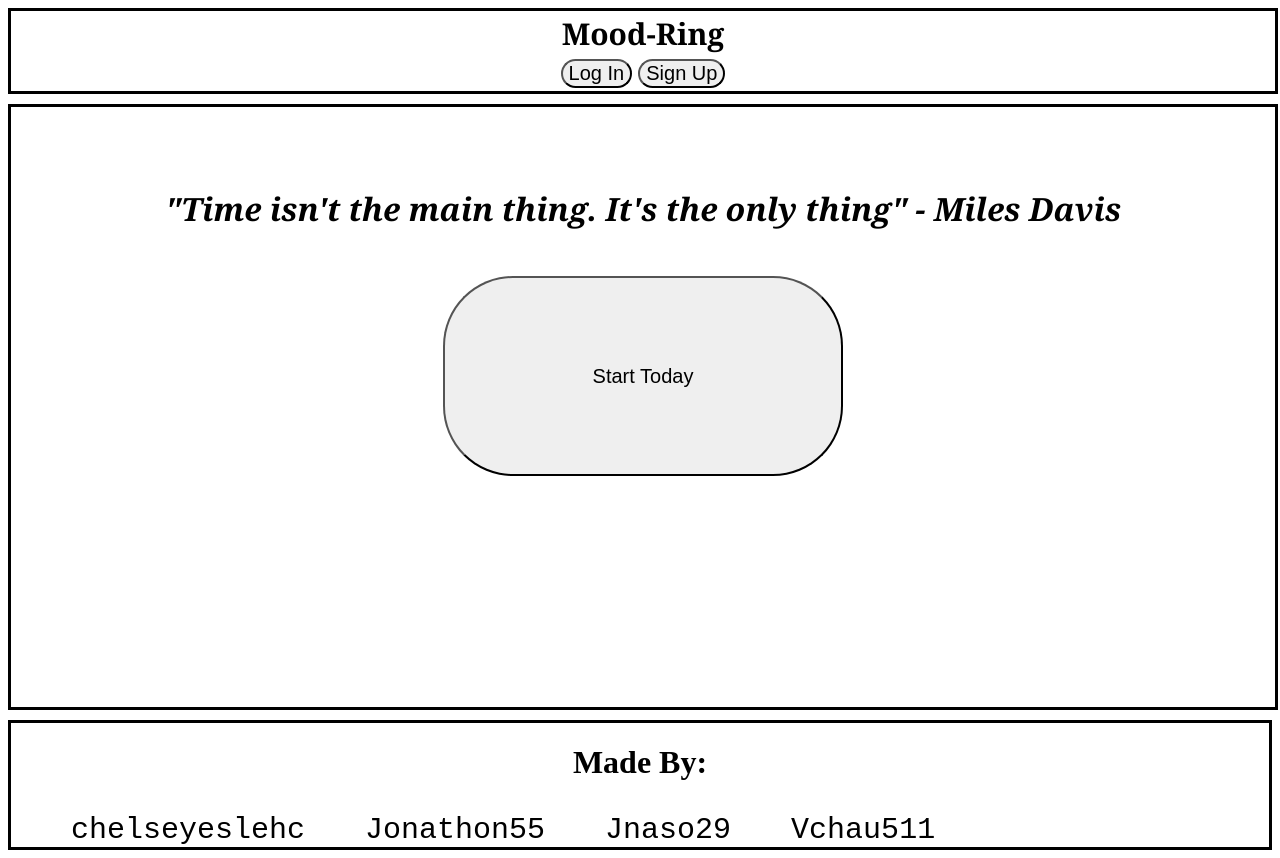
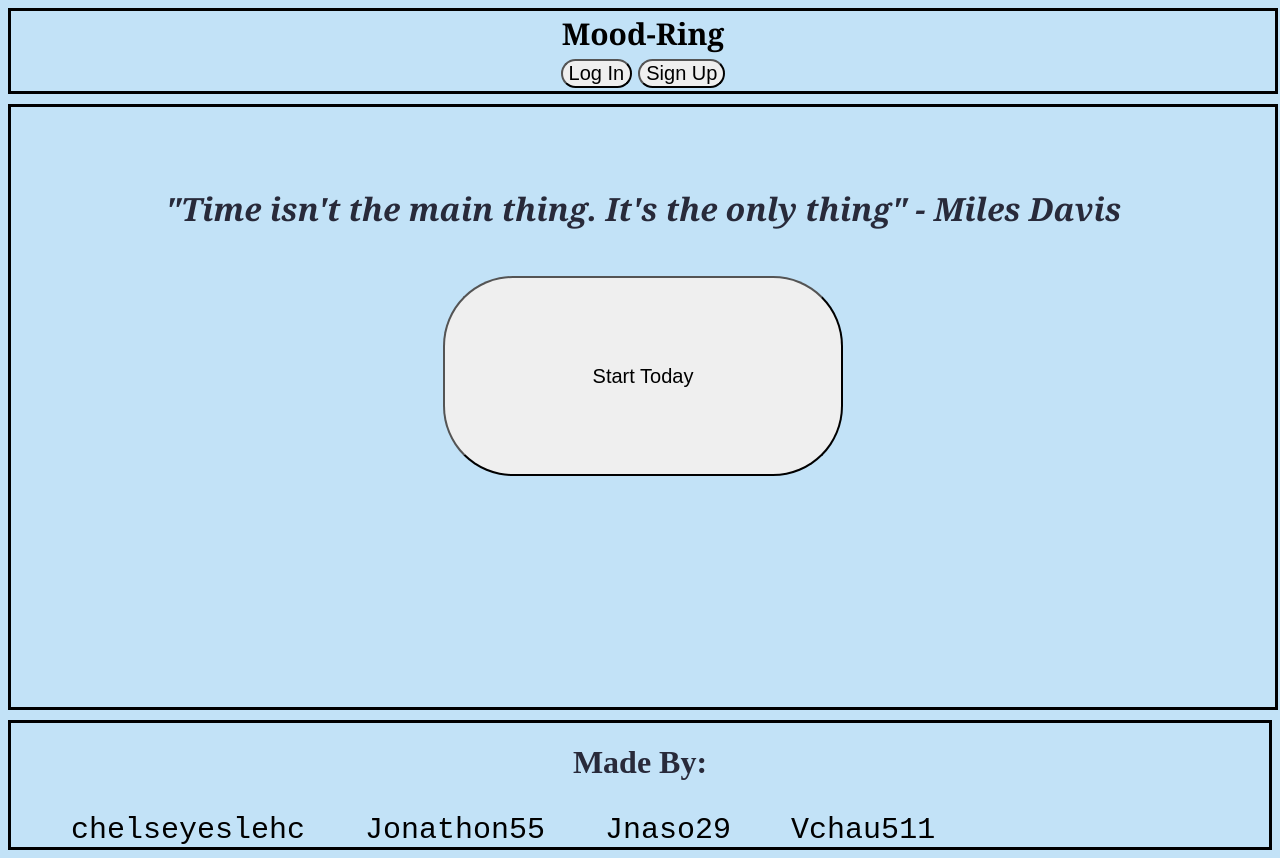
Before and after one commit to Mood-Ring/Mood-Ring, a React app: page / in a window 1280 px wide. Built offline with nearby package versions, Linux system fonts and the light colour scheme.

Commit message:
added styles

```diff
--- a/client/components/HowAreYouFeeling.jsx
+++ b/client/components/HowAreYouFeeling.jsx
@@ -50,9 +50,10 @@ class Feeling extends Component {
   }
 
   render() {
+    const cur = this.props.currentUser;
     return (
       <MainDiv>
-        <h1>How are you feeling today {this.props.currentUser}?</h1>
+        <h1>How are you feeling today {cur}?</h1>
         <SelectStyle>
           <option value="Happy">Happy</option>
           <option value="Sad">Sad</option>
--- a/package.json
+++ b/package.json
@@ -17,12 +17,16 @@
     "bcrypt": "^3.0.7",
     "body-parser": "^1.19.0",
     "cookie-parser": "^1.4.4",
+    "css-loader": "^3.4.2",
     "express": "^4.17.1",
     "pg": "^7.17.1",
     "react": "^16.12.0",
     "react-dom": "^16.12.0",
+    "react-facebook-login": "^4.1.1",
+    "react-google-login": "^5.0.7",
     "react-redux": "^7.1.3",
     "redux": "^4.0.5",
+    "style-loader": "^1.1.3",
     "styled-components": "^5.0.0"
   },
   "devDependencies": {
@@ -33,6 +37,8 @@
     "babel-loader": "^8.0.6",
     "html-webpack-plugin": "^3.2.0",
     "nodemon": "^2.0.2",
+    "style-loader": "^1.1.3",
+    "css-loader": "^3.4.2",
     "webpack": "^4.41.5",
     "webpack-cli": "^3.3.10",
     "webpack-dev-server": "^3.10.1"
--- /dev/null
+++ b/style.css
@@ -0,0 +1,7 @@
+body {
+  background-color: rgb(194, 226, 247);
+}
+
+h1 {
+  color: rgb(40, 42, 58);
+}
--- a/webpack.config.js
+++ b/webpack.config.js
@@ -4,10 +4,10 @@ const html = require('html-webpack-plugin');
 module.exports = {
   mode: process.env.NODE_ENV,
 
-    entry: "./client/index.js",
+  entry: './client/index.js',
   output: {
-        path: path.resolve(__dirname, "dist"),
-        filename: "bundle.js"
+    path: path.resolve(__dirname, 'dist'),
+    filename: 'bundle.js'
   },
 
   // plugins: [new html({
@@ -20,18 +20,23 @@ module.exports = {
         test: /jsx?$/,
         exclude: /node_modules/,
         use: {
-                    loader: "babel-loader",
+          loader: 'babel-loader',
           options: {
-                    presets: ["@babel/preset-env","@babel/preset-react"]
+            presets: ['@babel/preset-env', '@babel/preset-react']
           }
         }
+      },
+      {
+        test: /css$/,
+        exclude: /node_modules/,
+        loaders: ['style-loader', 'css-loader']
       }
     ]
   },
   devServer: {
     publicPath: '/dist/',
     proxy: {
-        "/": "http://localhost:3000"
+      '/': 'http://localhost:3000'
     }
-    },
   }
+};
```
Also changed, not shown: client/index.js (+7 -7 lines), 1 other file (tests, documents, lock files or other folders). Lines whose indentation alone changed are shown as unchanged.
